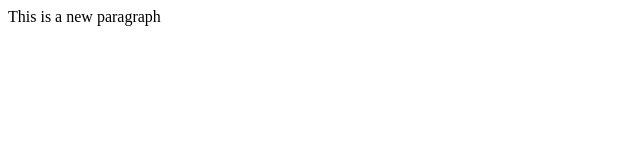
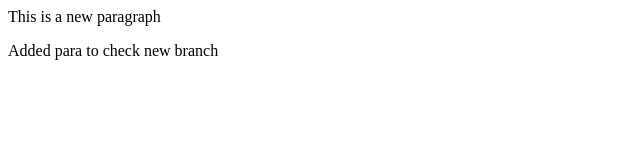
Before and after one commit to ShahMuhammad151/student-demo, a plain HTML site: page index.html in a window 1280 px wide. Shown: the whole page, without its empty margins (0-640 px from the left). Drawn offline with Linux system fonts and the light colour scheme.

Commit message:
Added para to feature1 branch

```diff
--- a/index.html
+++ b/index.html
@@ -1 +1,2 @@
 <p>This is a new paragraph</p>
+<p>Added para to check new branch</p>
```
